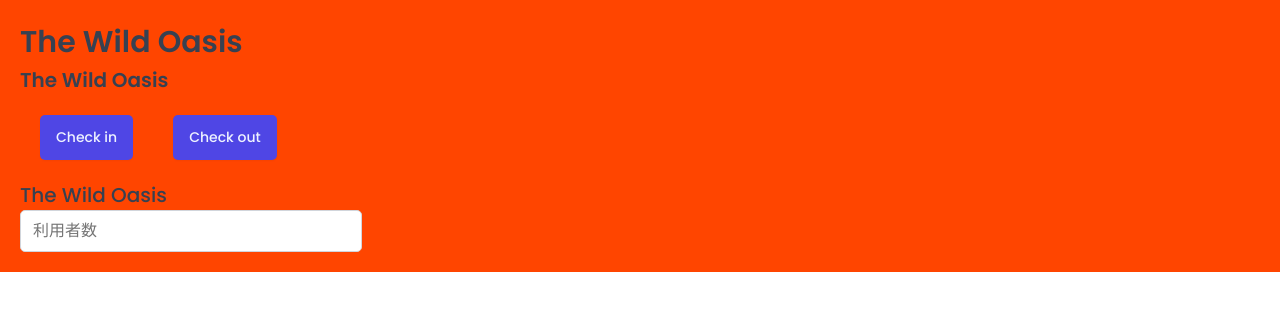
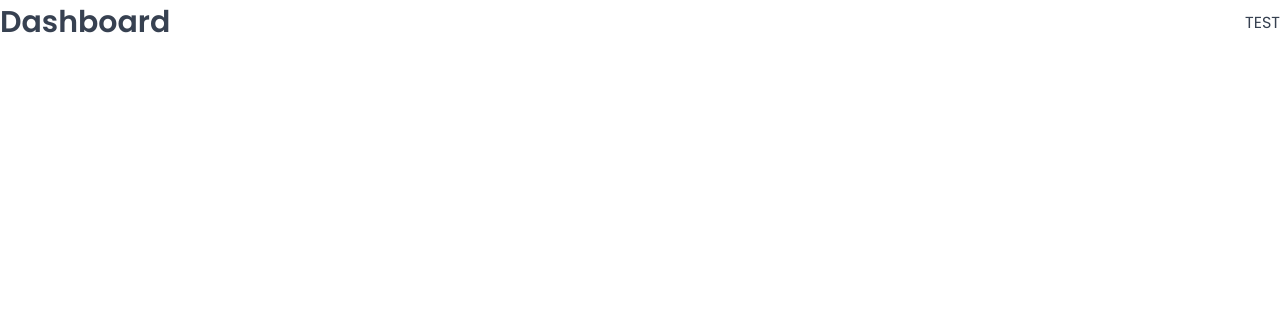
Before and after one commit to mizukami-0418/the-wild-oasis, a React (Vite) app: page /dashboard in a window 1280 px wide. Shown: the top 310 px of the page. Built offline with nearby package versions, Linux system fonts and the light colour scheme; a web font is replaced by a local one.

Commit message:
アプリケーションのルート設定を実施

```diff
--- a/package.json
+++ b/package.json
@@ -13,6 +13,7 @@
     "components": "^0.1.0",
     "react": "^19.1.0",
     "react-dom": "^19.1.0",
+    "react-router-dom": "^7.7.1",
     "styled-components": "^6.1.19",
     "styles": "^0.2.1"
   },
--- a/src/App.jsx
+++ b/src/App.jsx
@@ -1,44 +1,32 @@
-import styled from "styled-components";
+import { BrowserRouter, Navigate, Route, Routes } from "react-router-dom";
+
 import GlobalStyles from "./styles/GlobalStyles";
-import Heading from "./ui/Heading";
-
-const Button = styled.button`
-  font-size: 1.4rem;
-  padding: 1.2rem 1.6rem;
-  font-weight: 500;
-  border: none;
-  border-radius: var(--border-radius-sm);
-  background-color: var(--color-brand-600);
-  color: var(--color-brand-50);
-  box-shadow: var(--shadow-sm);
-  cursor: pointer;
-  margin: 20px;
-`;
-
-const Input = styled.input`
-  border: 1px solid var(--color-grey-300);
-  background-color: var(--color-grey-0);
-  border-radius: var(--border-radius-sm);
-  padding: 0.8rem 1.2rem;
-`;
-
-const StyledApp = styled.main`
-  background-color: orangered;
-  padding: 20px;
-`;
+import DashBoard from "./pages/Dashboard";
+import Bookings from "./pages/Bookings";
+import Cabins from "./pages/Cabins";
+import Users from "./pages/Users";
+import Settings from "./pages/Settings";
+import Account from "./pages/Account";
+import Login from "./pages/Login";
+import PageNotFound from "./pages/PageNotFound";
 
 function App() {
   return (
     <>
       <GlobalStyles />
-      <StyledApp>
-        <Heading as="h1">The Wild Oasis</Heading>
-        <Heading as="h2">The Wild Oasis</Heading>
-        <Button onClick={() => alert("チェックイン")}>Check in</Button>
-        <Button onClick={() => alert("チェックアウト")}>Check out</Button>
-        <Heading as="h3">The Wild Oasis</Heading>
-        <Input type="number" placeholder="利用者数" />
-      </StyledApp>
+      <BrowserRouter>
+        <Routes>
+          <Route index element={<Navigate replace to="dashboard" />} />
+          <Route path="dashboard" element={<DashBoard />} />
+          <Route path="bookings" element={<Bookings />} />
+          <Route path="cabins" element={<Cabins />} />
+          <Route path="users" element={<Users />} />
+          <Route path="settings" element={<Settings />} />
+          <Route path="account" element={<Account />} />
+          <Route path="login" element={<Login />} />
+          <Route path="*" element={<PageNotFound />} />
+        </Routes>
+      </BrowserRouter>
     </>
   );
 }
--- /dev/null
+++ b/src/ui/Row.jsx
@@ -0,0 +1,24 @@
+import styled, { css } from "styled-components";
+
+const Row = styled.div`
+  display: flex;
+  ${(props) =>
+    props.type === "horizontal" &&
+    css`
+      justify-content: space-between;
+      align-items: center;
+    `}
+
+  ${(props) =>
+    props.type === "vertical" &&
+    css`
+      flex-direction: column;
+      gap: 1.6rem;
+    `}
+`;
+
+Row.defaultProps = {
+  type: "vertical",
+};
+
+export default Row;
```
Also changed, not shown: src/ui/Button.jsx (+16 -0 lines), src/ui/Input.jsx (added, +11 -0 lines), 1 other file (tests, documents, lock files or other folders).
